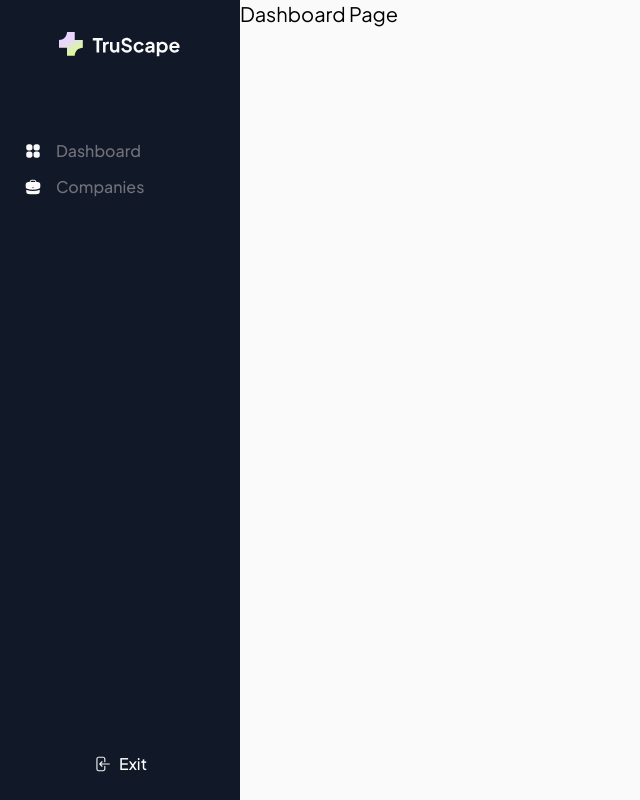
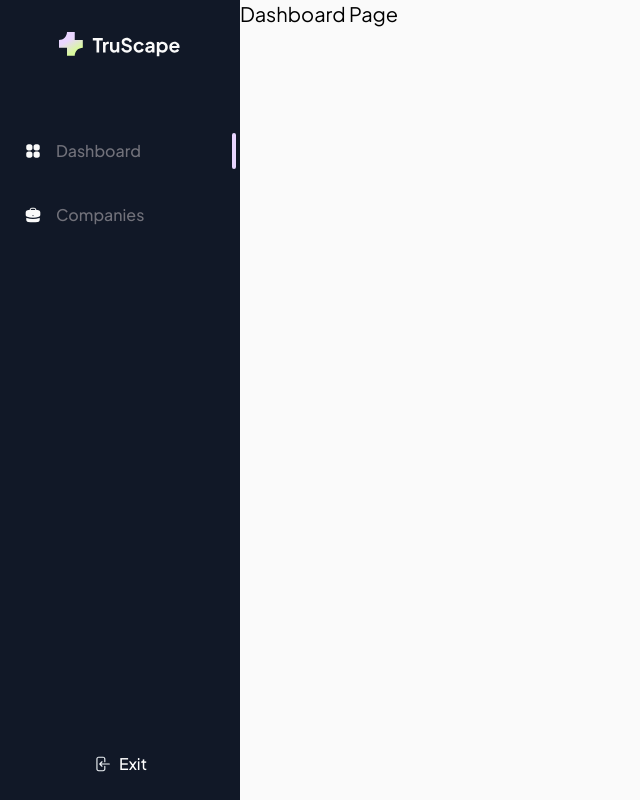
Before and after one commit to Hruchman-Ruslan/tru-scape, a Next.js app: page /dashboard in a window 1280 px wide. Shown: the whole page, without its empty margins (0-640 px from the left). Built offline with nearby package versions, Linux system fonts and the light colour scheme.

Commit message:
feat: navigation

```diff
--- a/src/app/(admin)/layout.tsx
+++ b/src/app/(admin)/layout.tsx
@@ -6,6 +6,8 @@ export interface LayoutProps {
 }
 
 export default function Layout({ children }: LayoutProps) {
+  console.log('rendering');
+
   return (
     <>
       <Sidebar />
--- a/src/app/components/sidebar-item.tsx
+++ b/src/app/components/sidebar-item.tsx
@@ -1,7 +1,10 @@
+import React from 'react';
 import Image from 'next/image';
-import React from 'react';
+import Link from 'next/link';
+import clsx from 'clsx';
 
 export interface SidebarItemProps {
+  current?: boolean;
   pathname: string;
   src: string;
   alt: string;
@@ -9,6 +12,7 @@ export interface SidebarItemProps {
 }
 
 export default function SidebarItem({
+  current,
   pathname,
   src,
   alt,
@@ -16,10 +20,17 @@ export default function SidebarItem({
 }: SidebarItemProps) {
   return (
     <li>
-      <a href={pathname} className="flex items-center h-9 mx-1 gap-3.5">
+      <Link
+        href={pathname}
+        className={clsx(
+          'flex items-center h-9 mx-1 gap-3.5',
+          current &&
+            'after:h-full after:ml-auto after:border-2 after:border-purple-200 after:rounded-sm',
+        )}
+      >
         <Image src={src} alt={alt} className="ml-5" width={18} height={18} />
         <span className="font-medium text-zinc-500">{children}</span>
-      </a>
+      </Link>
     </li>
   );
 }
--- a/src/app/components/sidebar.tsx
+++ b/src/app/components/sidebar.tsx
@@ -1,10 +1,19 @@
+'use client';
+
 import React from 'react';
 import Image from 'next/image';
 import SidebarItem from './sidebar-item';
+import { usePathname, useRouter } from 'next/navigation';
 
 export interface SidebarProps {}
 
 export default function Sidebar({}: SidebarProps) {
+  const router = useRouter();
+  const pathname = usePathname();
+  const handleExitClick = () => {
+    router.push('/');
+  };
+
   return (
     <aside className="fixed top-0 left-0 z-40 w-60 h-screen">
       <div className="flex flex-col h-full overflow-y-auto bg-gray-900">
@@ -15,8 +24,9 @@ export default function Sidebar({}: SidebarProps) {
           src={'/icons/logo.svg'}
           alt="logo"
         />
-        <ul>
+        <ul className="space-y-7">
           <SidebarItem
+            current={pathname === '/dashboard'}
             pathname="/dashboard"
             src="/icons/squares.svg"
             alt="dashboard icon"
@@ -24,6 +34,7 @@ export default function Sidebar({}: SidebarProps) {
             Dashboard
           </SidebarItem>
           <SidebarItem
+            current={pathname === '/companies'}
             pathname="/companies"
             src="/icons/briefcase.svg"
             alt="companies icon"
@@ -31,7 +42,10 @@ export default function Sidebar({}: SidebarProps) {
             Companies
           </SidebarItem>
         </ul>
-        <button className="flex items-center gap-2 p-6 mt-auto mx-auto">
+        <button
+          className="flex items-center gap-2 p-6 mt-auto mx-auto"
+          onClick={handleExitClick}
+        >
           <Image
             width={18}
             height={18}
```
